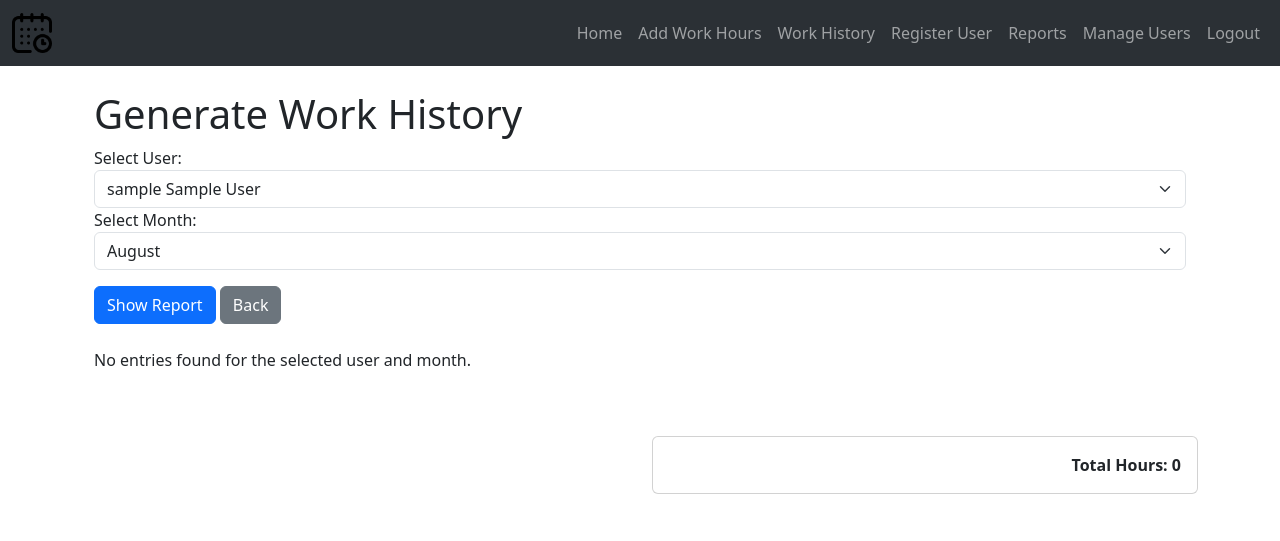
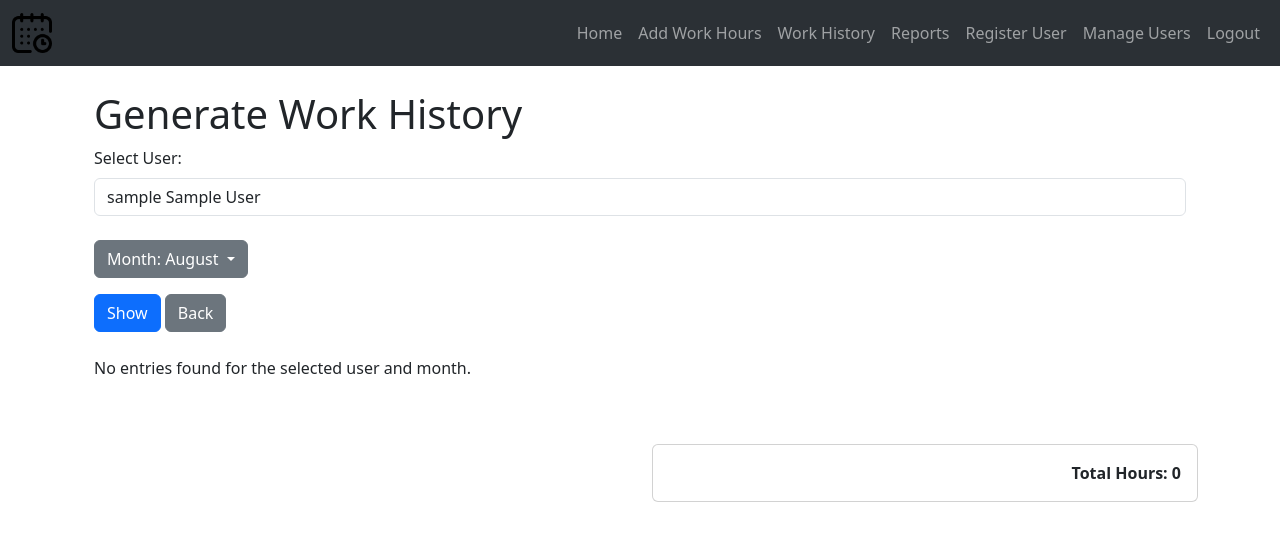
Before and after one commit to Nikola-Vukasinovic/flask-alchemy-work-hours, a Flask app: page /report in a window 1280 px wide. Shown: the top 541 px of the page. Run offline with Flask 3, Linux system fonts and the light colour scheme; a user stored in the database is signed in; tables that the repository leaves empty hold one stand-in row (values such as "Sample post").

Commit message:
refactored reporting capability

```diff
--- a/work_hours_app/templates/core/base.html
+++ b/work_hours_app/templates/core/base.html
@@ -36,10 +36,10 @@
                     </li>
                     {% if current_user.is_admin %}
                     <li class="nav-item">
-                        <a class="nav-link" href="{{ url_for('users.register') }}">Register User</a>
+                        <a class="nav-link" href="{{ url_for('reports.report') }}">Reports</a>
                     </li>
                     <li class="nav-item">
-                        <a class="nav-link" href="{{ url_for('reports.report') }}">Reports</a>
+                        <a class="nav-link" href="{{ url_for('users.register') }}">Register User</a>
                     </li>
                     <li class="nav-item">
                         <a class="nav-link" href="{{ url_for('users.manage_users') }}">Manage Users</a>
--- a/work_hours_app/templates/reports/report.html
+++ b/work_hours_app/templates/reports/report.html
@@ -5,26 +5,33 @@
     <h1>Generate Work History</h1>
     <form method="POST">
         <div class="mb-3">
-            {% if current_user.is_admin %}
-                {% set month_names = ["January", "February", "March", "April", "May", "June", "July", "August", "September", "October", "November", "December"] %}
-                <label for="userDropdown">Select User:</label>
-                <select class="form-select" id="userDropdown" name="user_id">
+            <div class="form-group">
+                <label for="userSelect" class="form-label">Select User:</label>
+                <select id="userSelect" name="user_id" class="form-control">
                     {% for user in users %}
-                        <option value="{{ user.id }}" {% if user.id == selected_user_id %}selected{% endif %}>{{ user.username }} {{ user.firstname }} {{ user.lastname }}</option>
+                        <option value="{{ user.id }}" {% if user.id == selected_user_id %}selected{% endif %}>
+                            {{ user.username }} {{ user.firstname }} {{ user.lastname }}
+                        </option>
                     {% endfor %}
                 </select>
-            {% endif %}
-
-            <label for="monthDropdown">Select Month:</label>
-            <select class="form-select" id="monthDropdown" name="month">
-                {% set current_month = today.month %}
-                {% for m in range(1, current_month + 1) %}
-                    <option value="{{ m }}" {% if m == month %}selected{% endif %}>{{ month_names[m - 1] }}</option>
-                {% endfor %}
-            </select>
+            </div>
+            <br>
+            <div class="dropdown">
+                {% set month_names = ["January", "February", "March", "April", "May", "June", "July", "August", "September", "October", "November", "December"] %}
+                <button class="btn btn-secondary dropdown-toggle" type="button" id="monthDropdown" data-bs-toggle="dropdown" aria-expanded="false">
+                    {% if month %} Month: {{ month_names[month - 1] }} {% else %} Choose a month {% endif %}
+                </button>
+                <div class="dropdown-menu" aria-labelledby="monthDropdown">
+                    {% set current_month = today.month %}
+                    {% for m in range(1, current_month + 1) %}
+                    <a class="dropdown-item" href="#" onclick="setMonthAndSubmit({{ m }})">{{ month_names[m - 1] }}</a>
+                    {% endfor %}
+                </div>
+            </div>
+            <input type="hidden" name="month" id="selectedMonth" value="{{ month }}">
         </div>
 
-        <button type="submit" class="btn btn-primary">Show Report</button>
+        <button type="submit" class="btn btn-primary">Show</button>
         <button type="button" class="btn btn-secondary" onclick="window.history.back();">Back</button>
     </form>
 
@@ -74,11 +81,6 @@
     </div>
 </div>
 
-<script>
-    function setMonthAndSubmit(month) {
-        document.getElementById('selectedMonth').value = month; // Set the hidden input value
-        document.forms[0].submit(); // Submit the form
-    }
-</script>
+<script src="{{ url_for('static', filename='scripts.js') }}"></script>
 
 {% endblock %}
```
